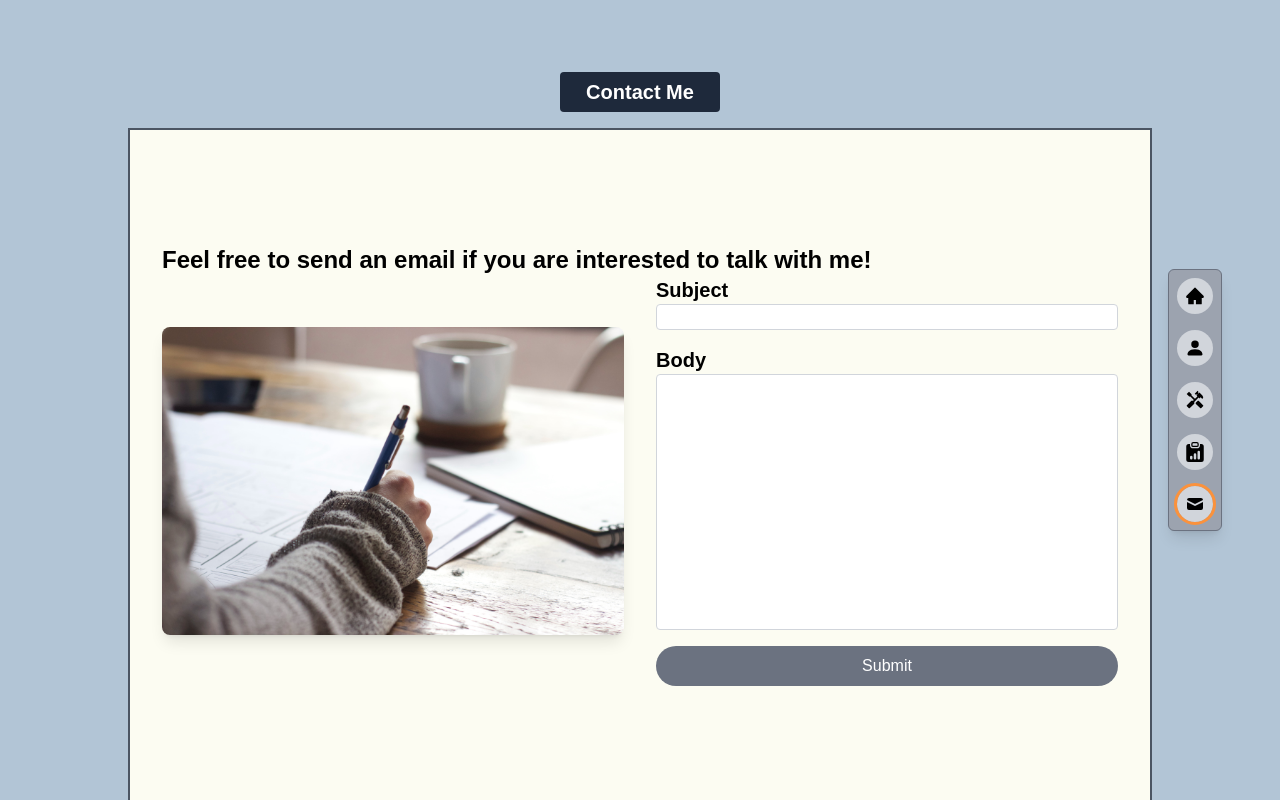
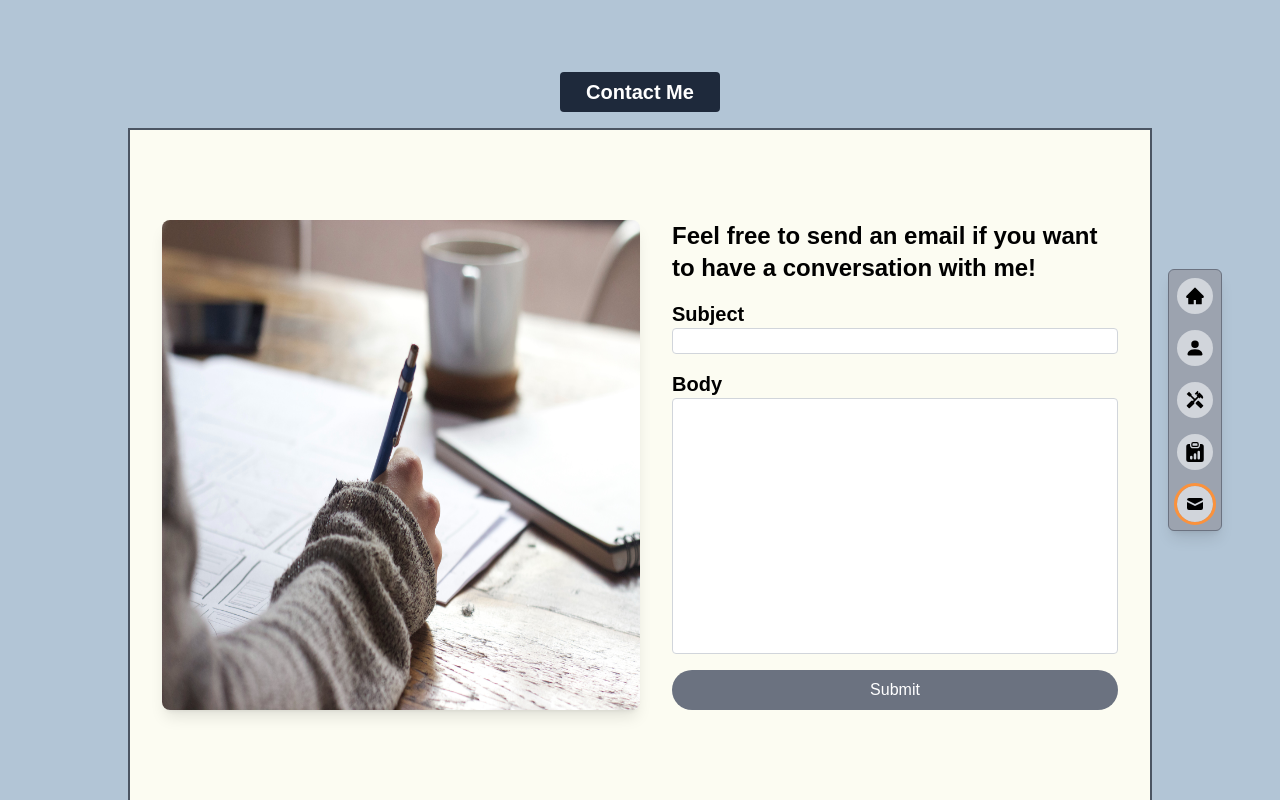
Before and after one commit to alan910127/alan910127, a Next.js app: page /contact in a window 1280 px wide. Built offline with nearby package versions, Linux system fonts and the light colour scheme; a web font is replaced by a local one.

Commit message:
💄 Update margin and contact form layout

```diff
--- a/src/pages/about.tsx
+++ b/src/pages/about.tsx
@@ -10,7 +10,7 @@ import studyImage from "~/images/study.jpg";
 const AboutPage: NextPage = () => {
   return (
     <ElevatorLayout title="Hello, I am Alan | About" currentLabel="About Me">
-      <ScrollableMain className="flex flex-col gap-8">
+      <ScrollableMain className="flex flex-col gap-8 lg:gap-16">
         <motion.section
           className="flex w-full items-center gap-8"
           initial={{ opacity: 0, x: "-25%" }}
--- a/src/pages/contact.tsx
+++ b/src/pages/contact.tsx
@@ -31,16 +31,17 @@ const ContactPage: NextPage = () => {
       title="Hello, I am Alan | Contact"
       currentLabel="Contact Me"
     >
-      <ScrollableMain>
-        <h1 className="text-2xl font-bold">
-          Feel free to send an email if you are interested to talk with me!
-        </h1>
-        <section className="grid w-full grid-cols-1 items-center gap-8 md:grid-cols-2">
-          <Image
-            src={composeImage}
-            alt="compose a mail"
-            className="hidden rounded-lg shadow-lg md:block"
-          />
+      <ScrollableMain className="flex gap-8">
+        <Image
+          src={composeImage}
+          alt="compose a mail"
+          className="hidden w-1/2 rounded-lg shadow-lg md:block"
+        />
+        <section className="flex flex-col gap-4">
+          <h1 className="text-2xl font-bold">
+            Feel free to send an email if you want to have a conversation with
+            me!
+          </h1>
           <form
             // eslint-disable-next-line @typescript-eslint/no-misused-promises
             onSubmit={handleSubmit(sendEmail)}
```
